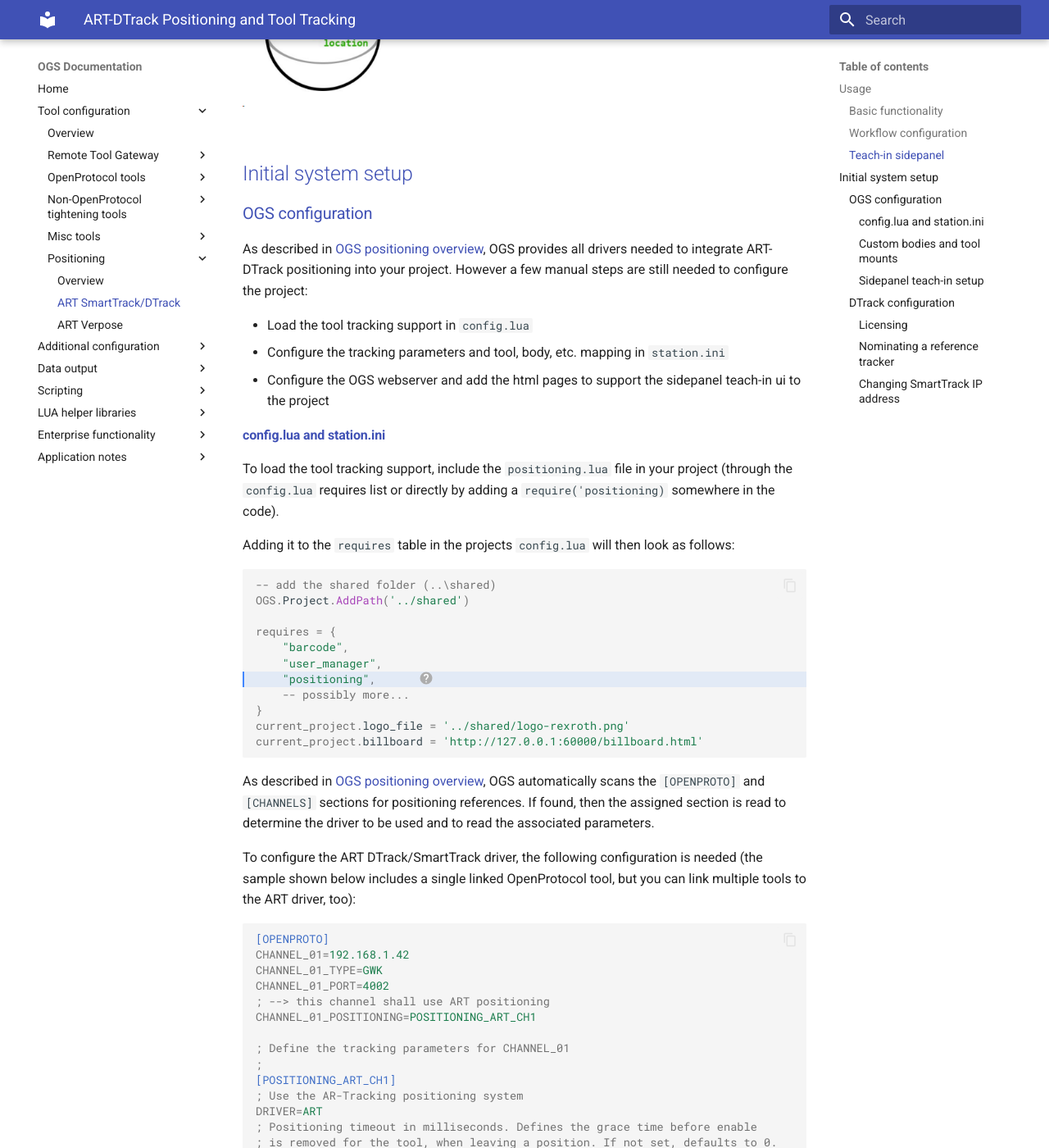
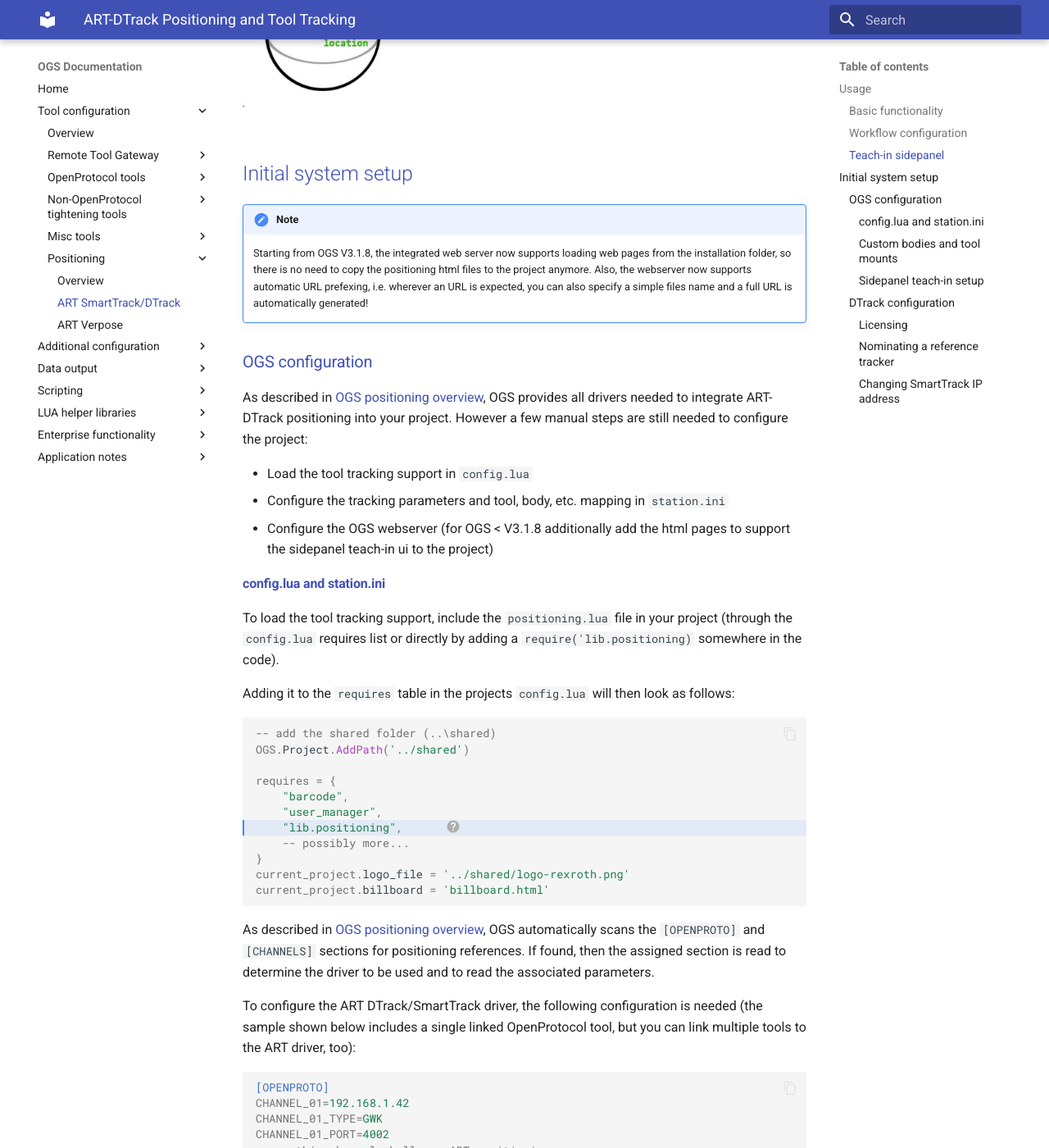
Before and after one commit to haller-erne/ogs, an MkDocs documentation site: the page built from docs/tools/positioning/positioning-art-dtrack.md, in a window 1280 px wide and 1400 px high, scrolled down 5141 px. Shown: the whole window at 82% size. Built offline with MkDocs 1.6.1 and Material for MkDocs 9.7.7, drawn with Linux system fonts in a browser that asks for light colours; some of the changed text lies outside the part shown.

Commit message:
Updated ART DTrack for V3.1.8

````diff
--- a/docs/tools/positioning/positioning-art-dtrack.md
+++ b/docs/tools/positioning/positioning-art-dtrack.md
@@ -129,19 +129,24 @@
 
 ## Initial system setup
 
+!!! note
+
+    Starting from OGS V3.1.8, the integrated web server now supports loading web pages from the installation folder, so there is no need to copy the positioning html files to the project anymore.
+    Also, the webserver now supports automatic URL prefexing, i.e. wherever an URL is expected, you can also specify a simple files name and a full URL is automatically generated!
+
 ### OGS configuration
 
 As described in [OGS positioning overview](README.md), OGS provides all drivers needed to integrate ART-DTrack positioning into your project. However a few manual steps are still needed to configure the project:
 
 - Load the tool tracking support in `config.lua`
 - Configure the tracking parameters and tool, body, etc. mapping in `station.ini`
-- Configure the OGS webserver and add the html pages to support the sidepanel teach-in ui to the project
+- Configure the OGS webserver (for OGS < V3.1.8 additionally add the html pages to support the sidepanel teach-in ui to the project)
 
 
 #### config.lua and station.ini
 
 To load the tool tracking support, include the `positioning.lua` file in your project (through the `config.lua` requires list or directly by adding a
-`require('positioning)` somewhere in the code).
+`require('lib.positioning)` somewhere in the code).
 
 Adding it to the `requires` table in the projects `config.lua` will then look as follows:
 
@@ -152,14 +157,14 @@
 requires = {
 	"barcode",
 	"user_manager",
-	"positioning",      -- (1)!
+	"lib.positioning",      -- (1)!
     -- possibly more...
 }
 current_project.logo_file = '../shared/logo-rexroth.png'
-current_project.billboard = 'http://127.0.0.1:60000/billboard.html'
+current_project.billboard = 'billboard.html'
 ```
 
-1.  Add this line to include the `positioning.lua` driver in the project.
+1.  Add this line to include the `positioning.lua` driver in the project (see [OGS tool tracking project configuration](README.md#project-configuration)).
 
 As described in [OGS positioning overview](README.md), OGS automatically scans the `[OPENPROTO]` and `[CHANNELS]` sections for positioning references. If found, then the assigned section is read to determine the driver to be used and to read the associated parameters.
 
@@ -254,7 +259,10 @@
 RootFolder=../shared/webroot
 ```
 
-The html files for the positioning system are located in in the OGS installation directory at `<installdir>\lualib\libpositioning\webroot`. Copy all files into your projects webroot (as specified in the `[Webserver]` section in `station.ini`).
+!!! note "Note: for OGS < 3.1.8"
+
+    For OGS < 3.1.8, the html files for the positioning system must be copied from the OGS installation directory at `<installdir>\lualib\libpositioning\webroot`. Copy all files into your projects webroot (as specified in the `[Webserver]` section in `station.ini`).
+    For OGS >= V3.1.8 this is not needed.
 
 
 ### DTrack configuration
````
Also changed, not shown: other parts of docs/tools/positioning/positioning-art-dtrack.md (+2 -2 lines), docs/tools/positioning/README.md (+2 -2 lines).
